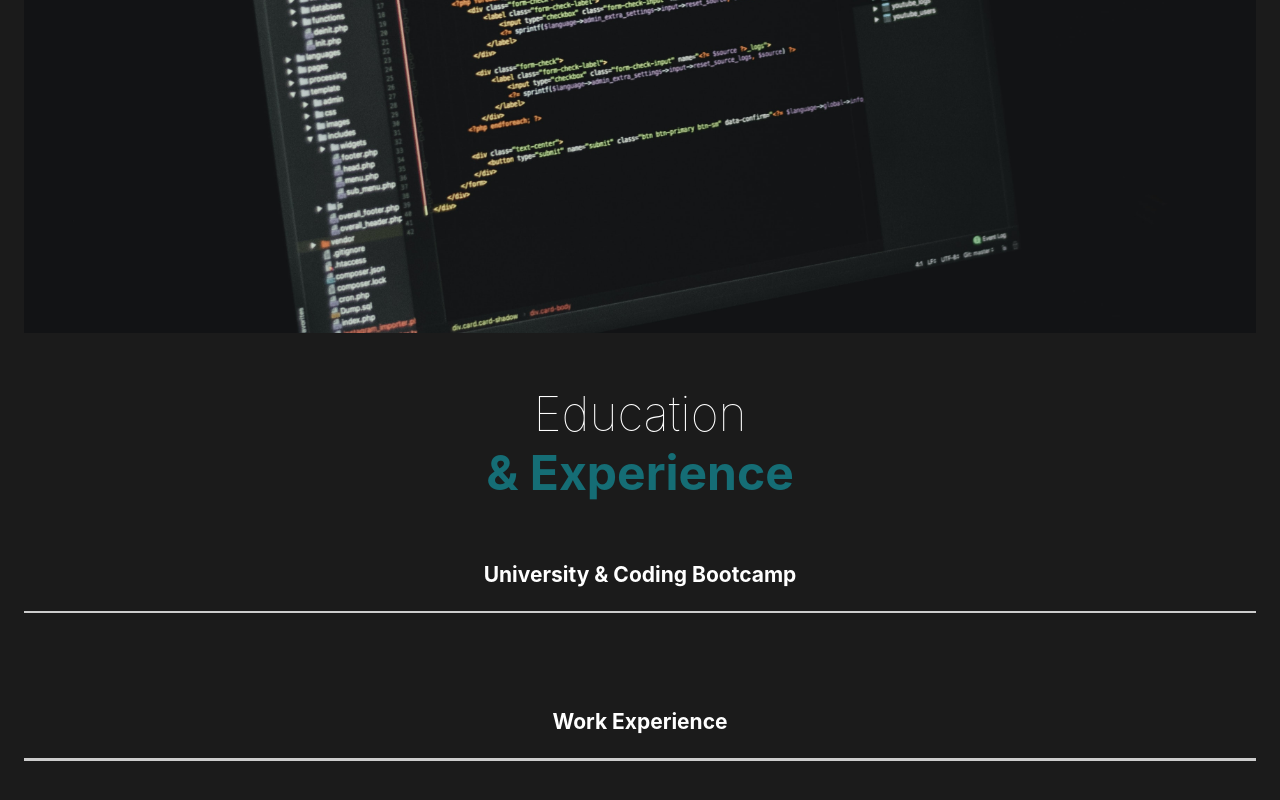
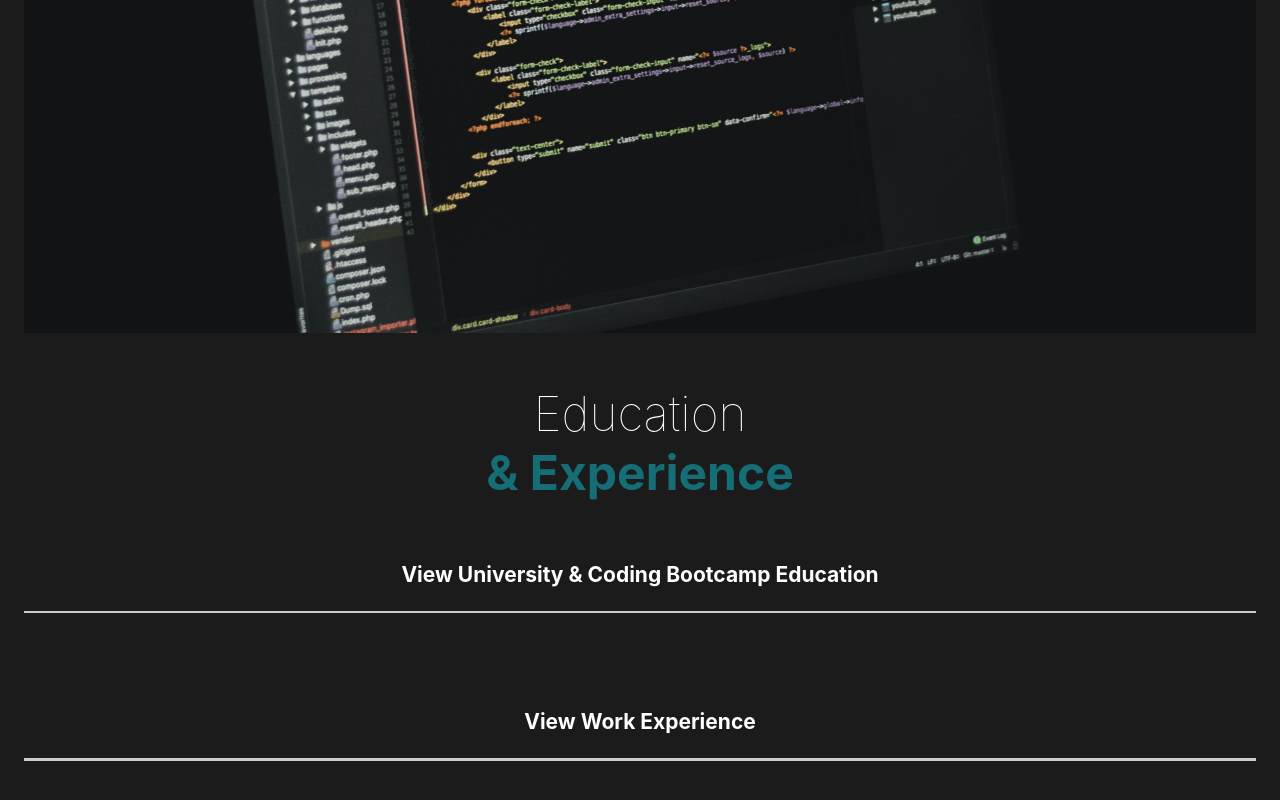
Before and after one commit to gabrfernandez/gabrfernandez.github.io, a React (Create React App) app: page / in a window 1280 px wide. Shown: the part 1650-2450 px from the top of the page. Built offline with nearby package versions, Linux system fonts and the light colour scheme.

Commit message:
update education and experience headline

```diff
--- a/src/components/BackgroundExpand.js
+++ b/src/components/BackgroundExpand.js
@@ -17,7 +17,7 @@ const BackgroundExpand = () => {
         >
             <h2>Education<span>& Experience</span></h2>
             <AnimateSharedLayout>
-              <Toggle title="University & Coding Bootcamp">
+              <Toggle title="View University & Coding Bootcamp Education">
               <div className="subtext">
                   <p>UC Davis & Coding Dojo</p>
                   <p>I am a recent graduate of Coding Dojo, a coding bootcamp. I learned three full stacks: Python, MERN, & Java, including Web fundamentals.
@@ -29,7 +29,7 @@ const BackgroundExpand = () => {
               </div>
               </Toggle>
 
-            <Toggle title="Work Experience">
+            <Toggle title="View Work Experience">
             <div className="subtext">
                 <p>Apple & Oracle</p>
                 <p>I was recently a GIS Researcher for Apple as a contractor. In this role, I began analyzing aerial imagery to highlight changes to the mapped network. Due to my success, I took more of a QA role, checking other researchers' work. In this role, I developed my cross-functional skills as I communicated information among multiple teams.
```
